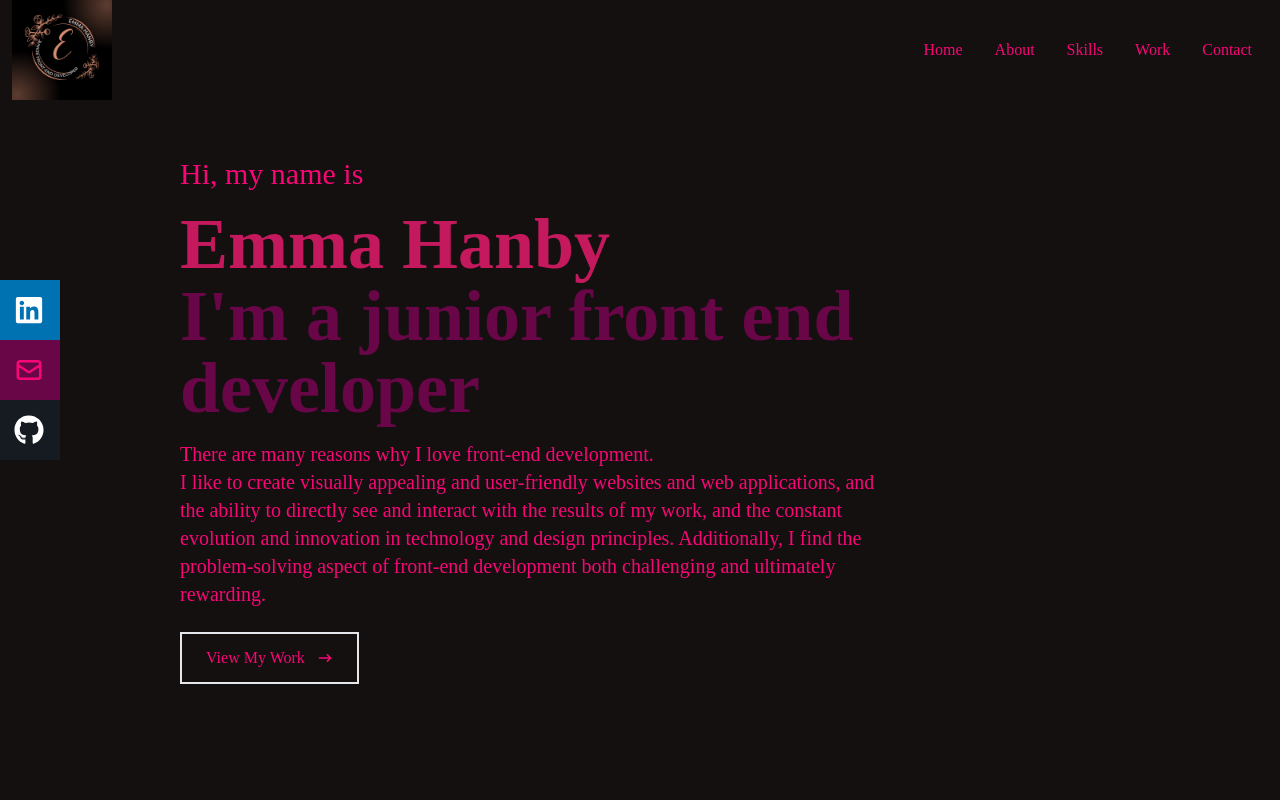
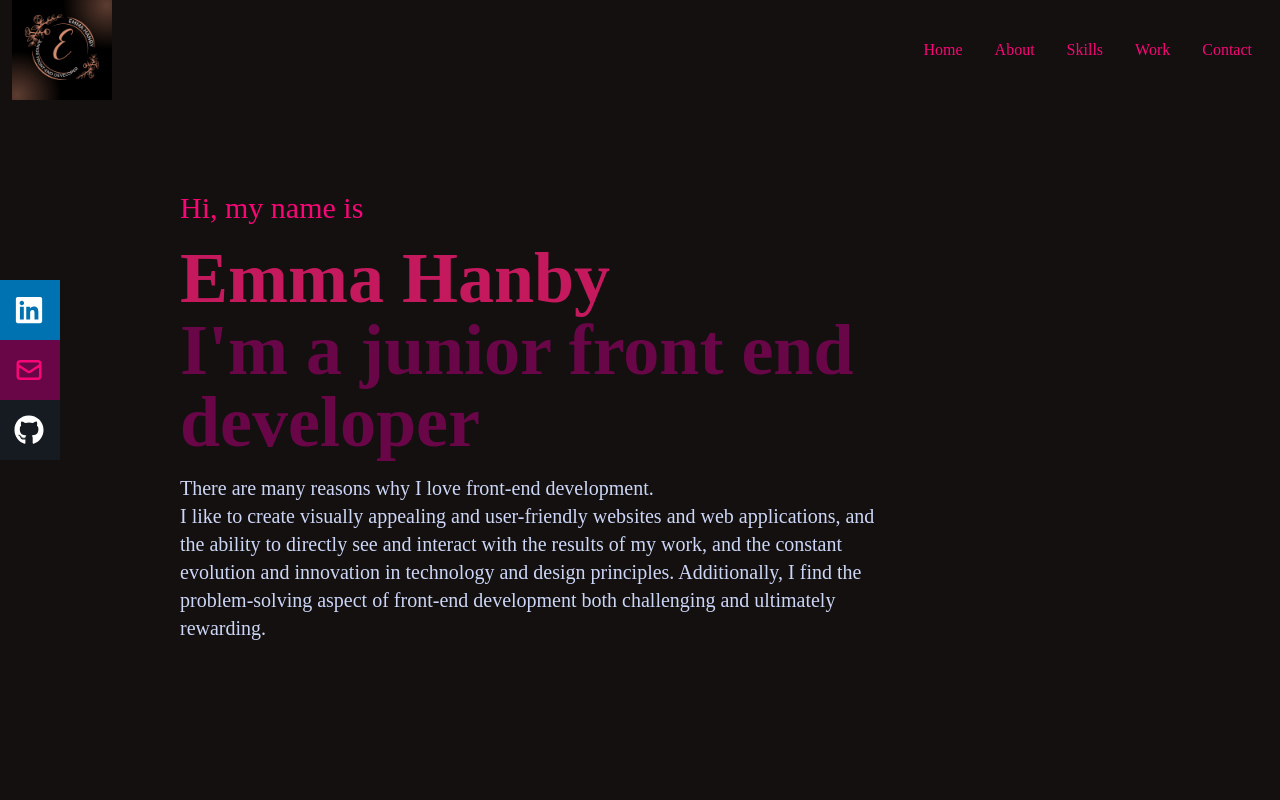
Before and after one commit to EmmaH88/react-portfolio, a React (Create React App) app: page / in a window 1280 px wide. Shown: the top 800 px of the page. Built offline with nearby package versions, Linux system fonts and the light colour scheme.

Commit message:
removed button from home,

```diff
--- a/src/components/Home.jsx
+++ b/src/components/Home.jsx
@@ -1,5 +1,4 @@
 import React from "react";
-import { HiArrowNarrowRight } from "react-icons/hi";
 
 const Home = () => {
   return (
@@ -12,7 +11,7 @@ const Home = () => {
         <h2 className="text-4xl sm:text-7xl font-bold text-[#680647]">
           I'm a junior front end developer
         </h2>
-        <p className="text-[#F70776] text-xl  py-4 max-w-[700px]">
+        <p className="text-[#ccd6f6] text-xl  py-4 max-w-[700px]">
           There are many reasons why I love front-end development. <br /> I like
           to create visually appealing and user-friendly websites and web
           applications, and the ability to directly see and interact with the
@@ -21,14 +20,6 @@ const Home = () => {
           problem-solving aspect of front-end development both challenging and
           ultimately rewarding.
         </p>
-        <div>
-          <button className="text-[#F70776] group border-2 px-6 py-3 my-2 flex items-center hover:bg-[#141010] hover:border-pink-600">
-            View My Work
-            <span className="group-hover:rotate-90 duration-300">
-              <HiArrowNarrowRight className="ml-3 " />
-            </span>
-          </button>
-        </div>
       </div>
     </div>
   );
--- a/src/components/Navbar.jsx
+++ b/src/components/Navbar.jsx
@@ -1,7 +1,6 @@
 import React, { useState } from "react";
 import { FaBars, FaTimes, FaGithub, FaLinkedin } from "react-icons/fa";
 import { HiOutlineMail } from "react-icons/hi";
-import { BsFillPersonLinesFill } from "react-icons/bs";
 import Logo from "../assests/logo.png";
 
 import { Link } from "react-scroll";
```
